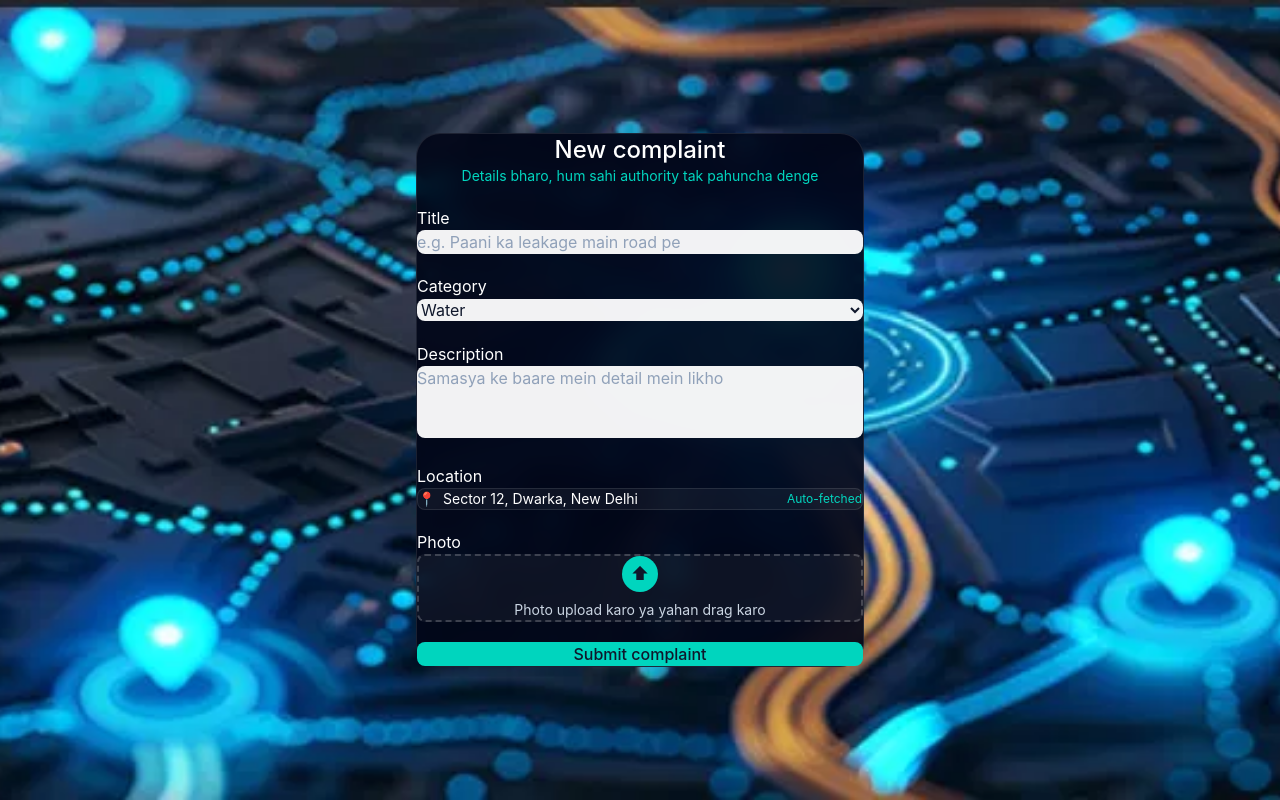
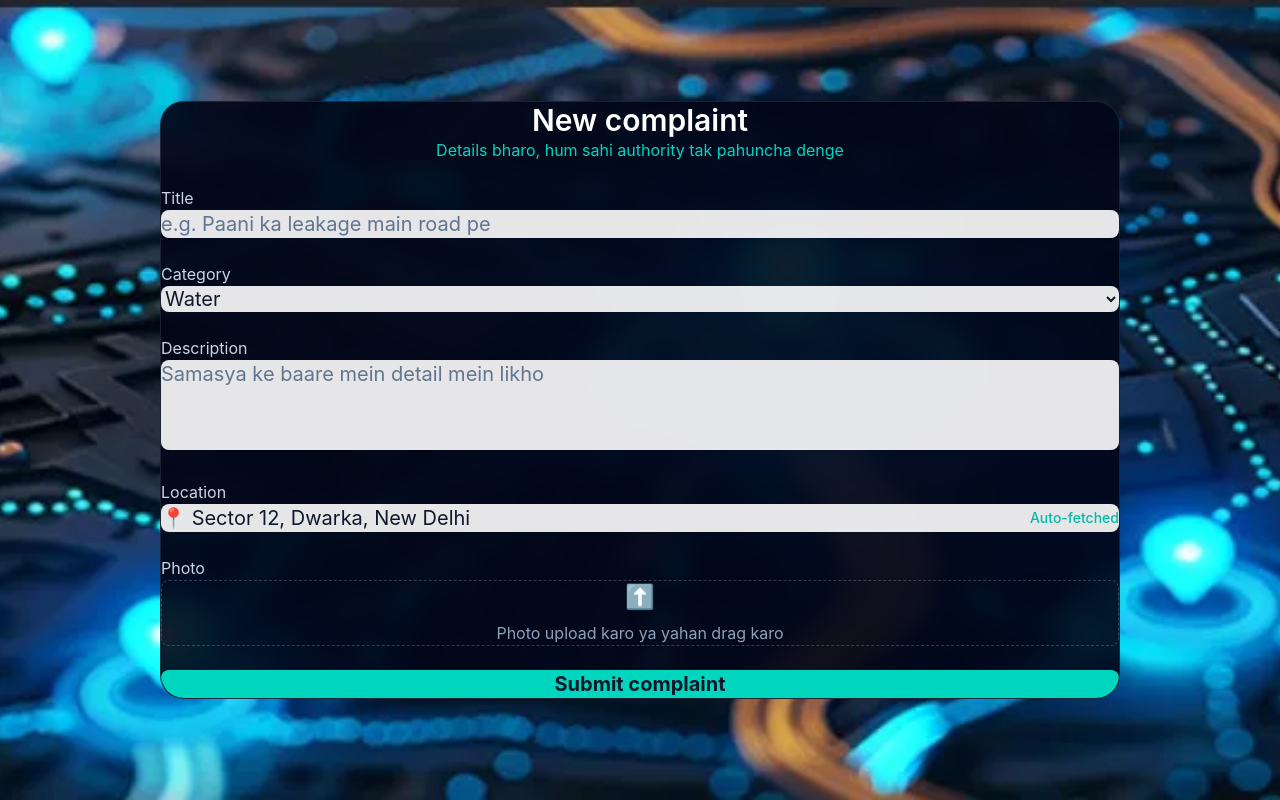
Before and after one commit to gyanendra00008/CivicReach, a React (Vite) app: page /complaints/new in a window 1280 px wide. Built offline with nearby package versions, Linux system fonts and the light colour scheme.

Commit message:
Complaint tracking page: status summary, larger UI, profile icon

```diff
--- a/src/Components/UploadPage.jsx
+++ b/src/Components/UploadPage.jsx
@@ -2,138 +2,138 @@ import { useState } from "react";
 import { useNavigate } from "react-router-dom";
 import bgImage from "../assets/img3.webp";
 
+const inputClass =
+  "w-full text-xl px-4 py-4 rounded-lg bg-white/90 text-slate-900 placeholder:text-slate-500 outline-none focus:ring-2 focus:ring-teal-400";
+
 function UploadPage() {
-  const [form, setForm] = useState({
-    title: "",
-    category: "Water",
-    description: "",
-    location: "Sector 12, Dwarka, New Delhi",
-    image: null,
-  });
   const navigate = useNavigate();
 
-  const handleChange = (e) => {
-    const { name, value, files } = e.target;
-    setForm((prev) => ({
-      ...prev,
-      [name]: files ? files[0] : value,
-    }));
+  const [title, setTitle] = useState("");
+  const [category, setCategory] = useState("Water");
+  const [description, setDescription] = useState("");
+  const [location] = useState("Sector 12, Dwarka, New Delhi");
+  const [photo, setPhoto] = useState(null);
+  const [error, setError] = useState("");
+
+  const handlePhotoChange = (e) => {
+    if (e.target.files && e.target.files[0]) {
+      setPhoto(e.target.files[0]);
+    }
   };
 
   const handleSubmit = (e) => {
     e.preventDefault();
 
-    const newComplaint = {
-      id: "CMP" + Math.floor(10000 + Math.random() * 89999),
-      title: form.title,
-      category: form.category,
-      description: form.description,
-      location: form.location,
+    if (!title.trim() || !description.trim()) {
+      setError("Title aur Description bharna zaroori hai");
+      return;
+    }
+
+    const complaint = {
+      id: Math.floor(Math.random() * 100000),
+      title,
+      category,
+      description,
+      location,
+      photo: photo ? photo.name : null,
       status: "pending",
-      createdAt: new Date().toISOString(),
     };
 
-    const existing = JSON.parse(localStorage.getItem("complaints") || "[]");
-    localStorage.setItem(
-      "complaints",
-      JSON.stringify([newComplaint, ...existing])
-    );
-
-    navigate("/complaints/success", { state: { complaint: newComplaint } });
+    navigate("/complaints/success", { state: { complaint } });
   };
-
-  const inputClass =
-    "w-full bg-white/95 rounded-lg px-4 py-3.5 text-base text-slate-900 placeholder-slate-400 outline-none focus:ring-2 focus:ring-teal-400 transition-all border-none";
-
-  const labelClass = "text-base text-white block mb-2";
 
   return (
     <div
-      className="min-h-screen w-full bg-cover bg-center flex items-center justify-center px-4 py-16"
+      className="fixed inset-0 w-screen h-screen bg-cover bg-center flex items-center justify-center px-4 py-8"
       style={{ backgroundImage: `url(${bgImage})` }}
     >
       <form
         onSubmit={handleSubmit}
-        className="w-full max-w-md bg-slate-950/90 backdrop-blur-md border border-white/10 rounded-3xl p-8 flex flex-col gap-5"
+        className="w-[75vw] max-h-[85vh] bg-slate-950/90 backdrop-blur-md border border-white/10 rounded-3xl p-10 flex flex-col gap-6 overflow-y-auto"
       >
         <div className="text-center">
-          <h2 className="text-2xl font-medium text-white">New complaint</h2>
-          <p className="text-sm text-teal-400 mt-1.5">
+          <h2 className="text-3xl font-semibold text-white">New complaint</h2>
+          <p className="text-base text-teal-400 mt-2">
             Details bharo, hum sahi authority tak pahuncha denge
           </p>
         </div>
 
+        {error && (
+          <p className="text-red-400 text-sm text-center -mt-2">{error}</p>
+        )}
+
+        {/* Title */}
         <div>
-          <label className={labelClass}>Title</label>
+          <label className="text-base text-slate-300 block mb-1">Title</label>
           <input
             type="text"
-            name="title"
+            value={title}
+            onChange={(e) => setTitle(e.target.value)}
             placeholder="e.g. Paani ka leakage main road pe"
-            value={form.title}
-            onChange={handleChange}
             className={inputClass}
-            required
           />
         </div>
 
+        {/* Category */}
         <div>
-          <label className={labelClass}>Category</label>
+          <label className="text-base text-slate-300 block mb-1">
+            Category
+          </label>
           <select
-            name="category"
-            value={form.category}
-            onChange={handleChange}
+            value={category}
+            onChange={(e) => setCategory(e.target.value)}
             className={inputClass}
-            required
           >
-            <option value="Water">Water</option>
-            <option value="Electricity">Electricity</option>
-            <option value="Roads">Roads</option>
-            <option value="Sanitation">Sanitation</option>
-            <option value="Public Safety">Public Safety</option>
-            <option value="Other">Other</option>
+            <option>Water</option>
+            <option>Electricity</option>
+            <option>Roads</option>
+            <option>Garbage</option>
+            <option>Other</option>
           </select>
         </div>
 
+        {/* Description */}
         <div>
-          <label className={labelClass}>Description</label>
+          <label className="text-base text-slate-300 block mb-1">
+            Description
+          </label>
           <textarea
-            name="description"
-            rows="3"
+            value={description}
+            onChange={(e) => setDescription(e.target.value)}
             placeholder="Samasya ke baare mein detail mein likho"
-            value={form.description}
-            onChange={handleChange}
-            className={`${inputClass} resize-none`}
-            required
+            className={`${inputClass} h-[calc(1.5em*3)] resize-none`}
           />
         </div>
 
+        {/* Location */}
         <div>
-          <label className={labelClass}>Location</label>
-          <div className="flex items-center justify-between bg-white/5 border border-white/10 rounded-lg px-4 py-3.5">
-            <span className="flex items-center gap-2 text-sm text-white">
-              <span className="text-teal-400">📍</span>
-              {form.location}
+          <label className="text-base text-slate-300 block mb-1">
+            Location
+          </label>
+          <div className={`${inputClass} flex justify-between items-center`}>
+            <span>📍 {location}</span>
+            <span className="text-teal-500 text-sm font-medium">
+              Auto-fetched
             </span>
-            <span className="text-xs text-teal-400">Auto-fetched</span>
           </div>
         </div>
 
+        {/* Photo */}
         <div>
-          <label className={labelClass}>Photo</label>
-          <label className="flex flex-col items-center justify-center gap-2 border-2 border-dashed border-white/20 rounded-lg py-8 cursor-pointer hover:border-teal-400 transition-colors bg-white/5">
-            <span className="w-9 h-9 rounded-full bg-teal-400 text-slate-900 flex items-center justify-center text-lg">
-              ⬆
-            </span>
-            <span className="text-sm text-slate-300 text-center px-4">
-              {form.image
-                ? form.image.name
-                : "Photo upload karo ya yahan drag karo"}
-            </span>
+          <label className="text-base text-slate-300 block mb-1">Photo</label>
+          <label
+            htmlFor="photo-upload"
+            className="border border-dashed border-white/20 rounded-lg py-6 flex flex-col items-center gap-2 cursor-pointer hover:border-teal-400 transition-colors"
+          >
+            <span className="text-2xl text-teal-400">⬆️</span>
+            <p className="text-base text-slate-400">
+              {photo ? photo.name : "Photo upload karo ya yahan drag karo"}
+            </p>
             <input
+              id="photo-upload"
               type="file"
-              name="image"
               accept="image/*"
-              onChange={handleChange}
+              onChange={handlePhotoChange}
               className="hidden"
             />
           </label>
@@ -141,7 +141,7 @@ function UploadPage() {
 
         <button
           type="submit"
-          className="w-full bg-teal-400 hover:bg-teal-300 text-slate-900 font-medium text-base py-3.5 rounded-lg transition-colors mt-2"
+          className="w-full bg-teal-400 hover:bg-teal-300 text-slate-900 font-bold text-xl py-4 rounded-lg transition-colors"
         >
           Submit complaint
         </button>
```
Also changed, not shown: src/Components/ComplaintPage.jsx (+45 -13 lines), src/Components/ComplaintSuccess.jsx (+40 -21 lines).
